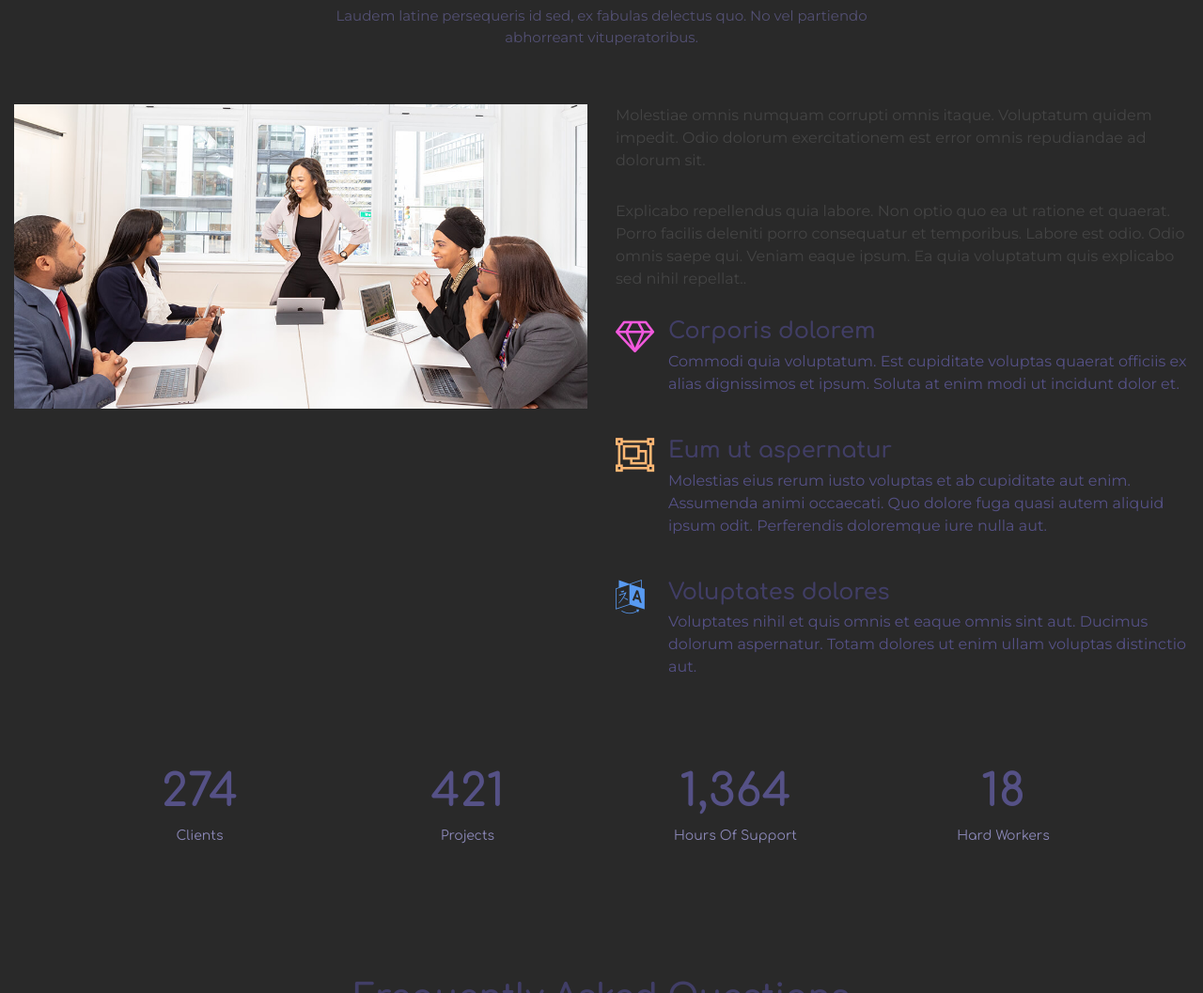
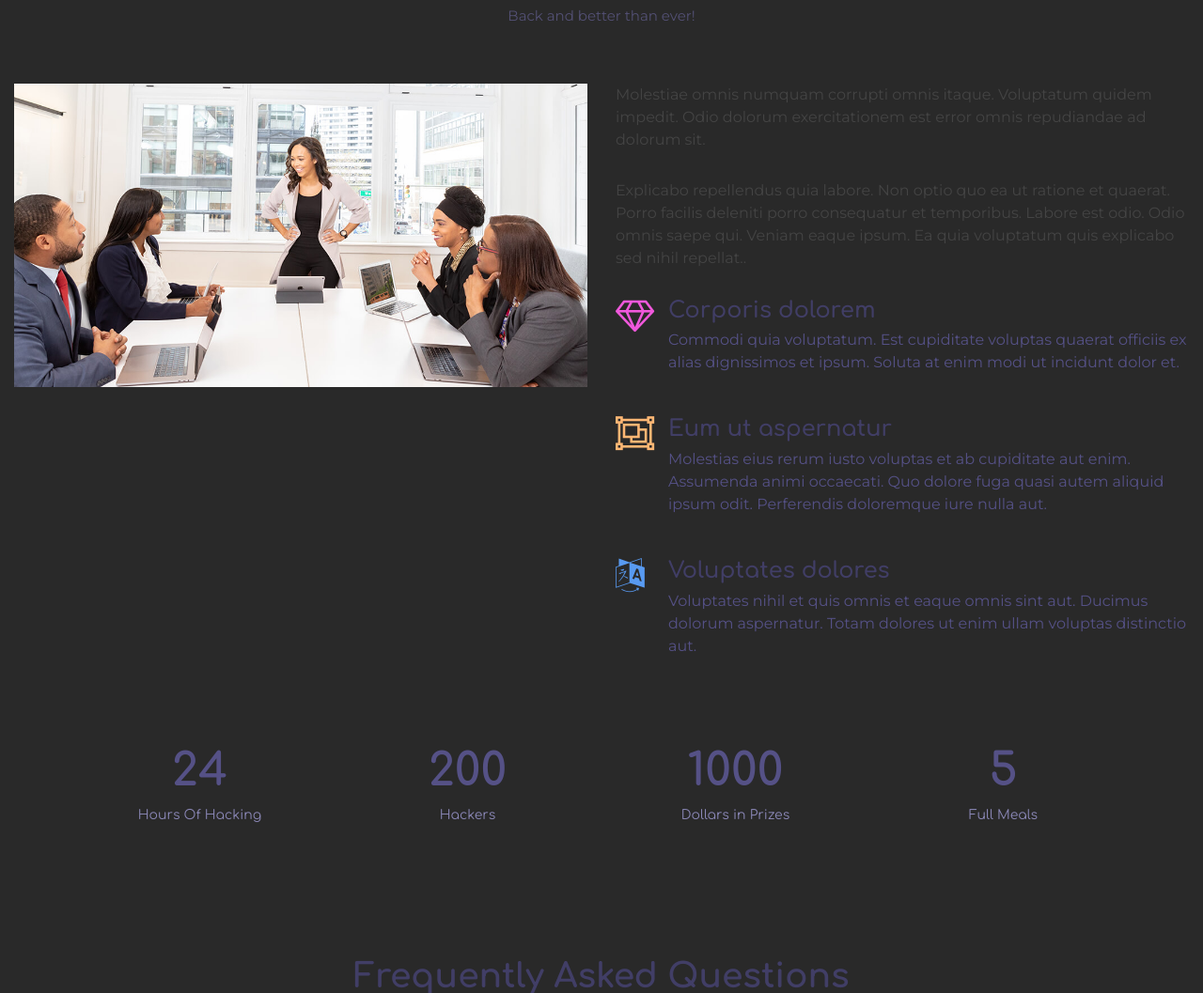
Before and after one commit to smax253/duckhacks2020website, a plain HTML site: page index.html in a window 1280 px wide. Shown: the part 1743-2800 px from the top of the page at 94% size. Drawn offline with Linux system fonts and the light colour scheme; files whose address does not match are found by name.

Commit message:
uh oh merge conflicts

```diff
--- a/index.html
+++ b/index.html
@@ -60,10 +60,11 @@
       <nav class="main-nav float-right d-none d-lg-block">
         <ul>
           <!-- <li class="active"><a href="#intro">Home</a></li> -->
-          <li><a href="#about">About</a></li>
+          <li><a href="#services">Theme</a></li>
+          <li><a href="#why-us">About</a></li>
           <li><a href="#services">FAQ</a></li>
           <li><a href="#portfolio">Photos</a></li>
-          <li><a href="#team">Sponsors</a></li>
+          <li><a href="#clients">Sponsors</a></li>
           <!--<li class="drop-down"><a href="">Drop Down</a>
            <ul>
               <li><a href="#">Drop Down 1</a></li>
@@ -82,7 +83,7 @@
             </ul>
           </li> -->
           <li><a href="#footer">Contact Us</a></li>
-          <li><a href="https://stevensduckhacks.typeform.com/to/eGxkk8">Register</a></li>
+          <li><a href="https://stevensduckhacks.typeform.com/to/eGxkk8" target="_blank">Register <i class="fa fa-external-link"></i></a></li>
         </ul>
       </nav><!-- .main-nav -->
 
@@ -167,8 +168,8 @@
       <div class="container-fluid">
 
         <header class="section-header">
-          <h3>Why choose us?</h3>
-          <p>Laudem latine persequeris id sed, ex fabulas delectus quo. No vel partiendo abhorreant vituperatoribus.</p>
+          <h3>duckHacks 2020</h3>
+          <p>Back and better than ever!</p>
         </header>
 
         <div class="row">
@@ -219,23 +220,23 @@
         <div class="row counters">
 
           <div class="col-lg-3 col-6 text-center">
-            <span data-toggle="counter-up">274</span>
-            <p>Clients</p>
+            <span data-toggle="counter-up">24</span>
+            <p>Hours Of Hacking</p>
           </div>
 
           <div class="col-lg-3 col-6 text-center">
-            <span data-toggle="counter-up">421</span>
-            <p>Projects</p>
+            <span data-toggle="counter-up">200</span>
+            <p>Hackers</p>
           </div>
 
           <div class="col-lg-3 col-6 text-center">
-            <span data-toggle="counter-up">1,364</span>
-            <p>Hours Of Support</p>
+            <span data-toggle="counter-up">1000</span>
+            <p>Dollars in Prizes</p>
           </div>
 
           <div class="col-lg-3 col-6 text-center">
-            <span data-toggle="counter-up">18</span>
-            <p>Hard Workers</p>
+            <span data-toggle="counter-up">5</span>
+            <p>Full Meals</p>
           </div>
 
         </div>
```
